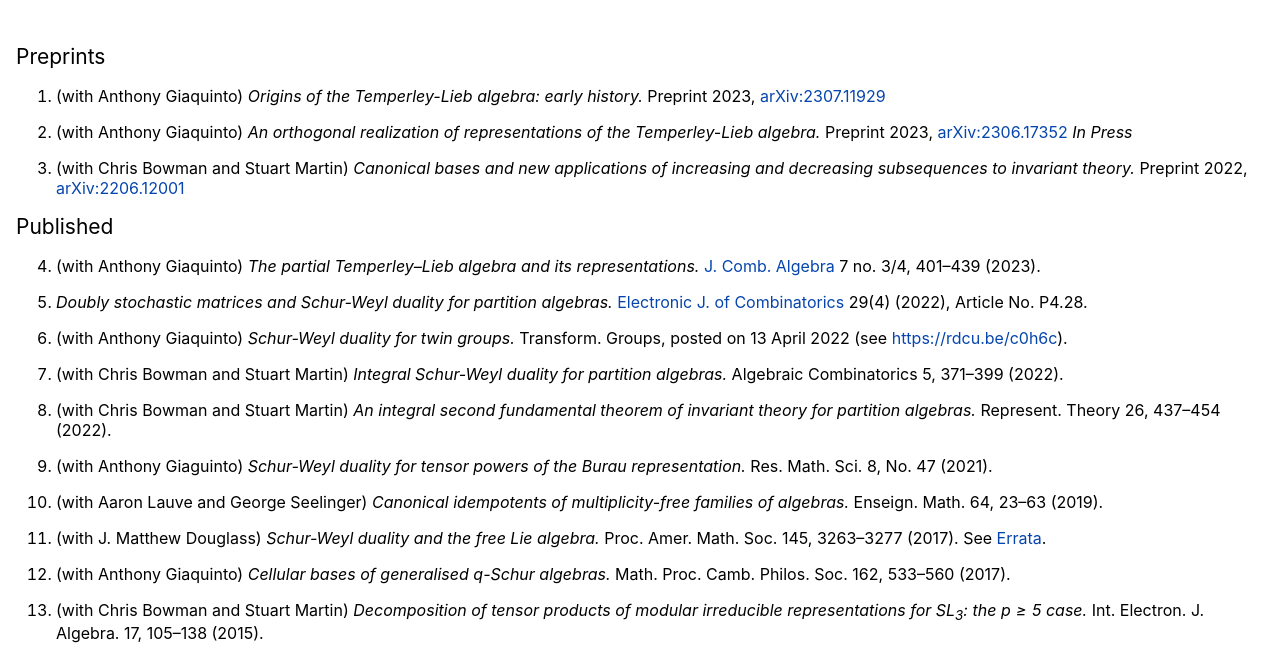
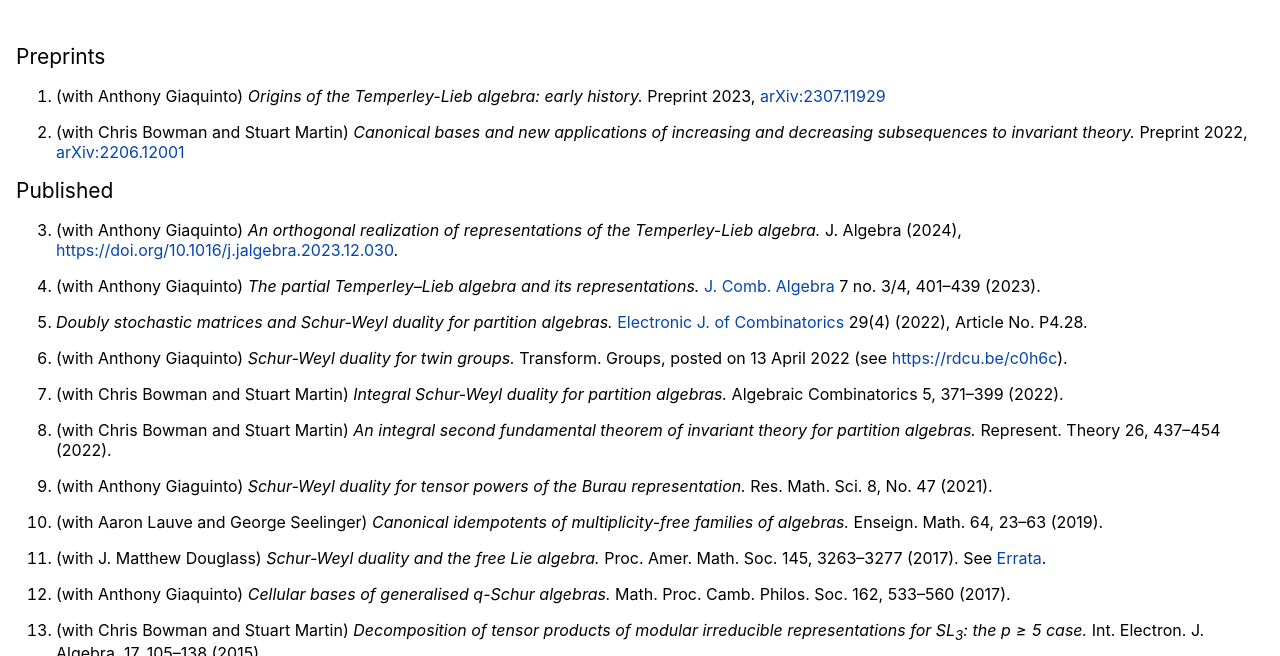
Before and after one commit to srdoty/srdoty.github.io, a plain HTML site: page pubs/pubs.html in a window 1280 px wide. Shown: the part 103-759 px from the top of the page. Drawn offline with Linux system fonts and the light colour scheme.

Commit message:
Updated pubs

```diff
--- a/pubs/pubs.html
+++ b/pubs/pubs.html
@@ -48,11 +48,11 @@
 <h3 id="preprints">Preprints</h3>
 <ol type="1">
 <li><p>(with Anthony Giaquinto) <em>Origins of the Temperley-Lieb algebra: early history.</em> Preprint 2023, <a href="https://arxiv.org/abs/2307.11929">arXiv:2307.11929</a></p></li>
-<li><p>(with Anthony Giaquinto) <em>An orthogonal realization of representations of the Temperley-Lieb algebra.</em> Preprint 2023, <a href="https://arxiv.org/abs/2306.17352">arXiv:2306.17352</a> <em>In Press</em></p></li>
 <li><p>(with Chris Bowman and Stuart Martin) <em>Canonical bases and new applications of increasing and decreasing subsequences to invariant theory.</em> Preprint 2022, <a href="https://arxiv.org/abs/2206.12001">arXiv:2206.12001</a></p></li>
 </ol>
 <h3 id="published">Published</h3>
-<ol start="4" type="1">
+<ol start="3" type="1">
+<li><p>(with Anthony Giaquinto) <em>An orthogonal realization of representations of the Temperley-Lieb algebra.</em> J. Algebra (2024), <a href="https://authors.elsevier.com/a/1iW0i4%7EFPITka">https://doi.org/10.1016/j.jalgebra.2023.12.030</a>.</p></li>
 <li><p>(with Anthony Giaquinto) <em>The partial Temperley–Lieb algebra and its representations.</em> <a href="https://doi.org/10.4171/JCA/74">J. Comb. Algebra</a> 7 no. 3/4, 401–439 (2023).</p></li>
 <li><p><em>Doubly stochastic matrices and Schur-Weyl duality for partition algebras.</em> <a href="https://doi.org/10.37236/10831">Electronic J. of Combinatorics</a> 29(4) (2022), Article No. P4.28.</p></li>
 <li><p>(with Anthony Giaquinto) <em>Schur-Weyl duality for twin groups.</em> Transform. Groups, posted on 13 April 2022 (see <a href="https://rdcu.be/c0h6c" class="uri">https://rdcu.be/c0h6c</a>).</p></li>
```
Also changed, not shown: 1 other file.
